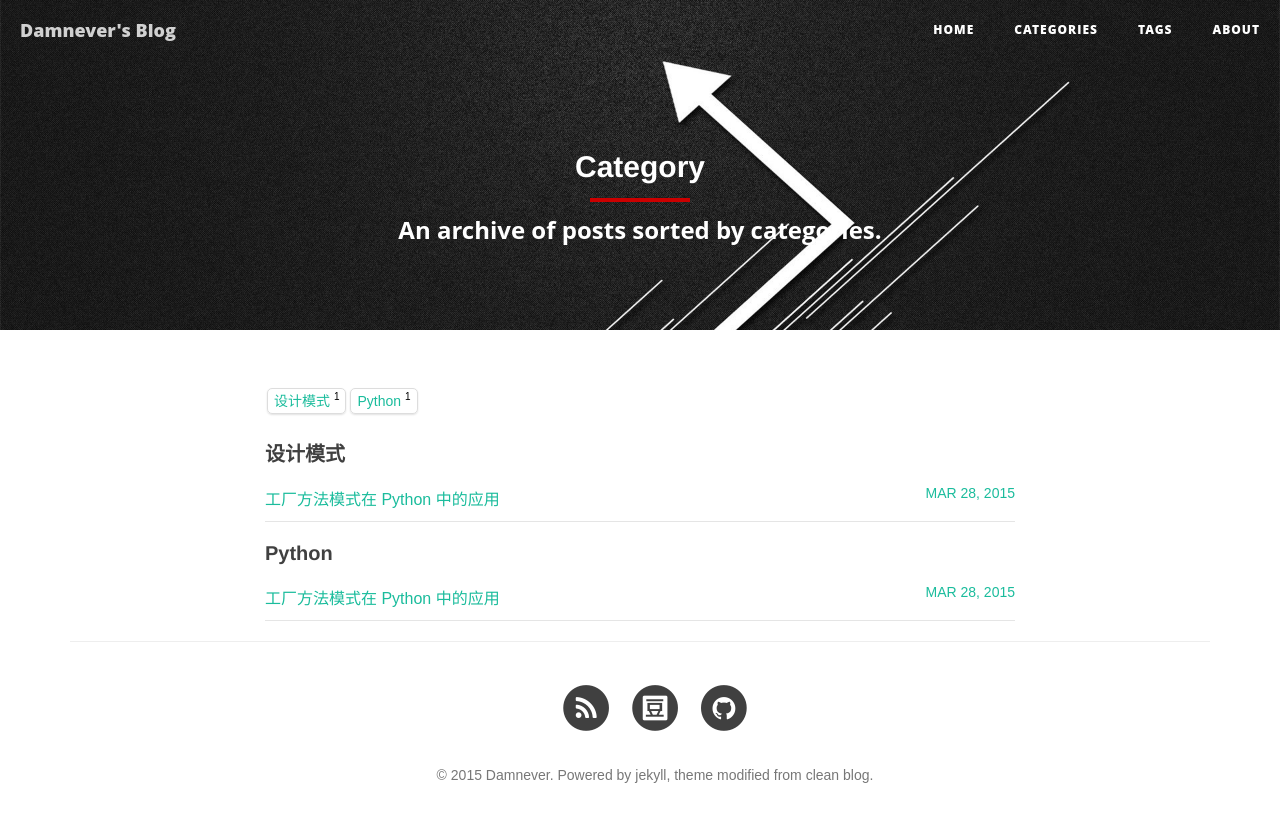
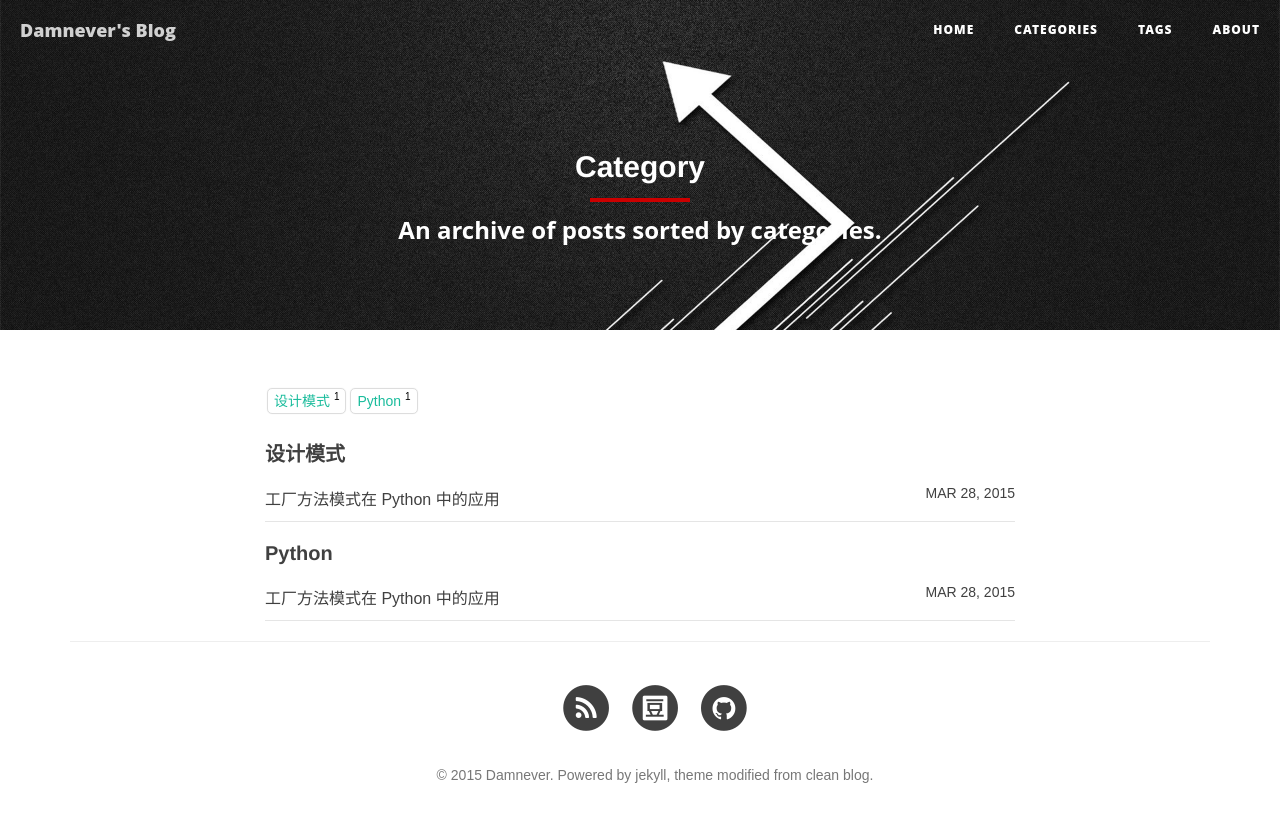
Before and after one commit to damnever/damnever.github.io, a Jekyll site: the page built from categories.html, in a window 1280 px wide. Shown: the top 822 px of the page. Built offline with Jekyll 4.4.1, drawn with Linux system fonts in a browser that asks for light colours; nearby versions of some CDN libraries.

Commit message:
link color

```diff
--- a/css/clean-blog.css
+++ b/css/clean-blog.css
@@ -79,7 +79,8 @@ img::-moz-selection{color:white;background:transparent}
 body{webkit-tap-highlight-color:#0085a1}
 .post-list{padding:0;margin:0;list-style-type:none}
 #post-list h2{font-size:20px}
-.post-list a{font-size:16px}
+.post-list a{font-size:16px; color:#404040;}
+.post-list a:hover{color:#0085a1;}
 .post-list li{padding:8px 0;border-bottom:1px solid #ccc;border-bottom:1px solid rgba(0,0,0,.1);*zoom:1}
 .post-list li:after,.post-list li:before{display:table;line-height:0;content:""}
 .post-list li:after{clear:both}
@@ -90,7 +91,7 @@ body{webkit-tap-highlight-color:#0085a1}
 .tag-box:after,.tag-box:before{display:table;line-height:0;content:""}
 .tag-box:after{clear:both}
 .tag-box.inline li{float:left;font-size:14px;line-height:2.5}
-.tag-box a{padding:4px 6px;margin:2px;text-decoration:none;border:1px solid #ddd;box-shadow:0 1px 2px rgba(0,0,0,0.12);-webkit-border-radius:5px;-moz-border-radius:5px;border-radius:5px}
+.tag-box a{padding:4px 6px;margin:2px;text-decoration:none;border:1px solid #ddd;box-shadow:0 0 1px rgba(0,0,0,0.12);-webkit-border-radius:5px;-moz-border-radius:5px;border-radius:5px}
 .tag-box a span{font-size:10px;vertical-align:super;color:black}
 .notepad-content .notepad-index-post .notepad-index-post-tags{font-size:0.8125rem;float:none;color:black;text-align:center;padding-top:1.25rem;padding-bottom:0.625rem}
 .notepad-content .notepad-index-post .notepad-index-post-tags a{display:inline-block;padding:0.3125rem 0.9375rem;margin-right:0.1875rem;color:black;border:0.0625rem solid black;border-radius:0.125rem;margin-bottom:0.3125rem}
@@ -116,5 +117,5 @@ sub,sup{font-size:75%;line-height:0;position:relative}
 sup{top:-0.5em}
 sub{bottom:-0.25em}
 figcaption{font-size:0.9em;color:#888}
-pre{ word-wrap:break-word;word-break:break-all }
+pre{ word-wrap:break-word;word-break:break-all;overflow: auto;display:block; }
 #content, li { line-height: 1.5;}
```
